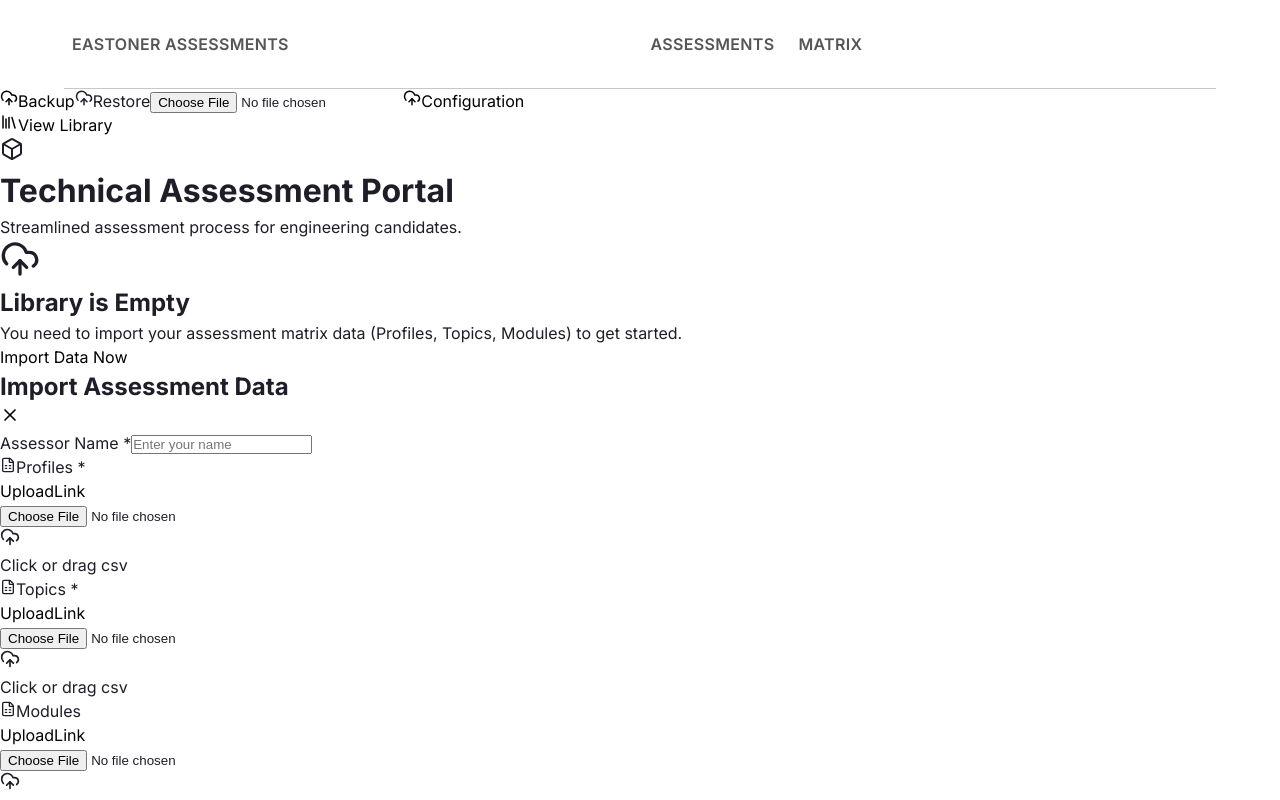
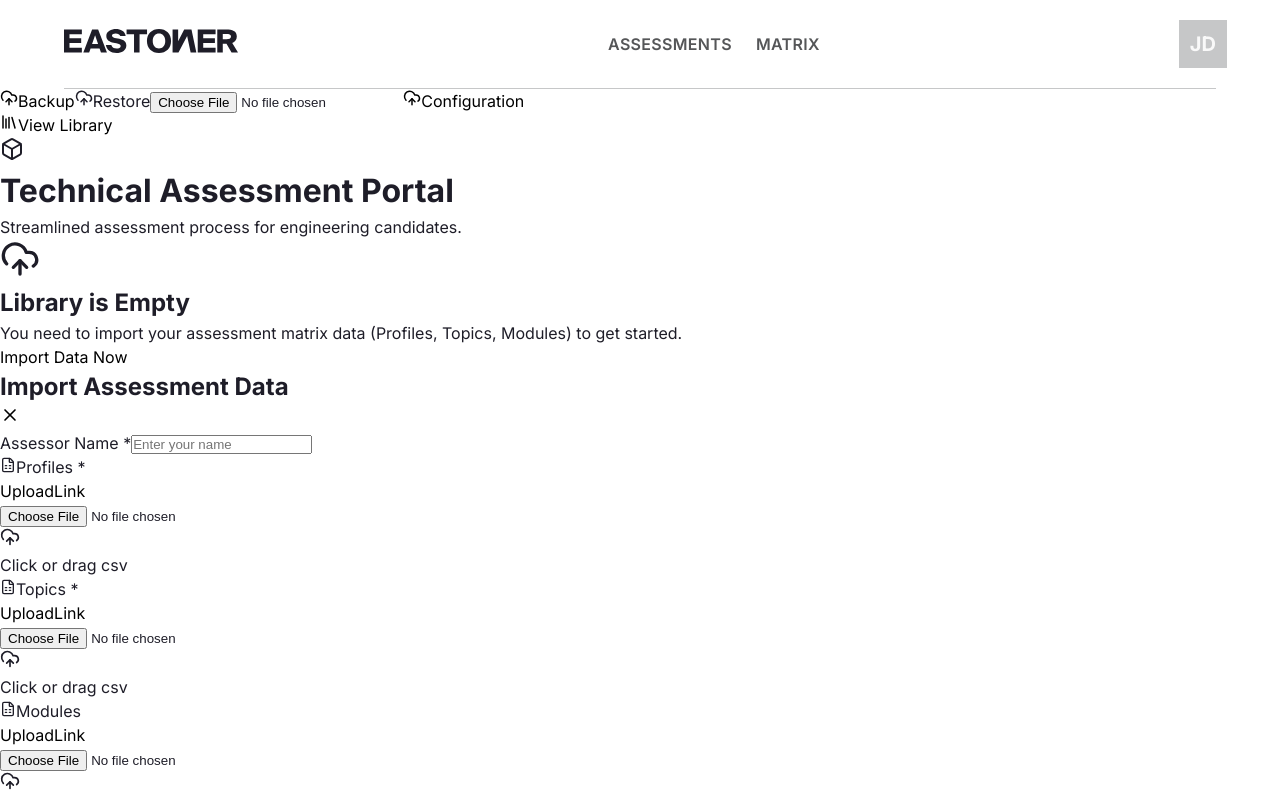
Before and after one commit to JustMeGaaRa/assessment.webapp, a Next.js app: page / in a window 1280 px wide. Built offline with nearby package versions, Linux system fonts and the light colour scheme.

Commit message:
feat: company logo and profile avatar in header

```diff
--- a/src/app/layout.tsx
+++ b/src/app/layout.tsx
@@ -30,7 +30,7 @@ export default function RootLayout({
       <body>
         <AssessmentProvider>
           <div className={"layout"}>
-            <Header heading="Eastoner Assessments" />
+            <Header />
             <main className={"content"}>{children}</main>
           </div>
         </AssessmentProvider>
--- a/src/components/ui/Avatar.css
+++ b/src/components/ui/Avatar.css
@@ -1,6 +1,6 @@
 .avatar {
   aspect-ratio: 1/1;
-  flex: 0 0 56px;
+  flex: 0 0 48px;
 
   background-color: var(--gray-400);
 
--- a/src/components/ui/Header.css
+++ b/src/components/ui/Header.css
@@ -0,0 +1,55 @@
+.header-sticky {
+  position: sticky;
+  top: 0;
+  z-index: 10;
+}
+
+.header {
+  display: flex;
+  flex-direction: row;
+  justify-content: space-between;
+  align-items: center;
+  padding: 1rem 0;
+  border-bottom: var(--gray-400) 1px solid;
+  background: var(--white);
+}
+
+.header-logo {
+  margin: 0;
+
+  text-transform: uppercase;
+  color: var(--gray-nav);
+  letter-spacing: 0.02em;
+  padding: 16px 8px;
+  font-size: 16px;
+  font-weight: 600;
+  text-decoration: none;
+  transition: color 0.2s;
+  position: relative;
+}
+
+.header-nav {
+  display: flex;
+  flex-direction: row;
+  justify-content: center;
+  align-items: center;
+  gap: 1.5rem;
+
+  text-transform: uppercase;
+  color: var(--gray-nav);
+  letter-spacing: 0.02em;
+  padding: 16px 8px;
+  font-size: 16px;
+  font-weight: 600;
+  text-decoration: none;
+  transition: color 0.2s;
+  position: relative;
+}
+
+.header-actions {
+  display: flex;
+  flex-direction: row;
+  justify-content: center;
+  align-items: center;
+  gap: 1.5rem;
+}
--- a/src/components/ui/Header.tsx
+++ b/src/components/ui/Header.tsx
@@ -2,20 +2,25 @@ import { FC } from "react";
 import "./Header.css";
 import { Route } from "./Route";
 import Link from "next/link";
+import { LogoSvg } from "./Logo";
+import { Avatar } from "./Avatar";
+import "./Header.css";
 
-export const Header: FC<{ heading: string }> = ({ heading }) => {
+export const Header: FC = () => {
   return (
     <div className={"header-sticky"}>
       <div className={"container"}>
         <header className={"header"}>
           <Link href={"/home"}>
-            <h1 className={"header-logo"}>{heading}</h1>
+            <LogoSvg />
           </Link>
           <nav className={"header-nav"}>
             <Route label="Assessments" route="/assessments" active={false} />
             <Route label="Matrix" route="/matrix" active={false} />
           </nav>
-          <div className={"header-right"}></div>
+          <div className={"header-actions"}>
+            <Avatar label={"John Doe"} colorPalette={"gray"} />
+          </div>
         </header>
       </div>
     </div>
--- /dev/null
+++ b/src/components/ui/Logo.tsx
@@ -0,0 +1,49 @@
+export const LogoSvg: React.FC = () => (
+  <svg
+    width="174"
+    height="24"
+    viewBox="0 0 174 24"
+    fill="none"
+    xmlns="http://www.w3.org/2000/svg"
+  >
+    <g clipPath="url(#clip0_logo)">
+      <path
+        d="M108.578 23.5847V0.439262H114.147V12.1472L120.204 0.439262H127.475L132.333 23.5847H126.645L123.138 6.87871L114.495 23.5847H108.578Z"
+        fill="#1E1D28"
+      />
+      <path
+        d="M94.9967 24C87.8356 24 82.9219 19.232 82.9219 12C82.9219 4.768 87.8356 0 94.9967 0C102.127 0 107.072 4.768 107.072 12C107.072 19.232 102.127 24 94.9967 24ZM94.9967 19.488C98.4009 19.488 101.259 16.928 101.259 12C101.259 7.072 98.4009 4.512 94.9967 4.512C91.5925 4.512 88.7342 7.072 88.7342 12C88.7342 16.928 91.5925 19.488 94.9967 19.488Z"
+        fill="#1E1D28"
+      />
+      <path
+        d="M70.0249 5.18483H62.5742V0.384827H83.0312V5.18483H75.5486V23.5848H70.0249V5.18483Z"
+        fill="#1E1D28"
+      />
+      <path
+        d="M51.6622 4.384C49.5427 4.384 47.969 5.184 47.969 6.624C47.969 7.776 49.0609 8.60803 50.6666 8.95997L53.846 9.6C57.6034 10.368 62.3565 11.52 62.3565 16.384C62.3565 21.248 57.4429 24 52.5936 24C46.6202 24 42.7022 21.024 41.8672 16.032H47.3267C47.9369 18.464 49.8638 19.584 52.722 19.584C54.5847 19.584 56.7043 18.976 56.7043 17.056C56.7043 15.552 54.9058 14.816 52.3687 14.272L49.5427 13.696C45.7531 12.896 42.3168 11.104 42.3168 6.944C42.3168 2.208 47.423 0 51.9834 0C56.5437 0 60.8792 1.984 61.6821 7.104H56.2547C55.7087 5.376 54.0066 4.384 51.6622 4.384Z"
+        fill="#1E1D28"
+      />
+      <path
+        d="M0 0.384827H17.8559V5.18483H5.49165V9.24882H17.1815V14.0808H5.49165V18.7528H17.8559V23.5848H0V0.384827Z"
+        fill="#1E1D28"
+      />
+      <path
+        d="M28.1033 0.384827H34.1409L42.9403 23.5848H36.967L35.5539 19.4568H26.5617L25.1808 23.5848H19.3359L28.1033 0.384827ZM28.0711 15.0088H34.0766L31.09 6.17682L28.0711 15.0088Z"
+        fill="#1E1D28"
+      />
+      <path
+        d="M133.727 0.384827H151.582V5.18483H139.218V9.24882H150.908V14.0808H139.218V18.7528H151.582V23.5848H133.727V0.384827Z"
+        fill="#1E1D28"
+      />
+      <path
+        d="M162.503 14.8488H158.777V23.5848H153.285V0.384827H162.246C168.283 0.384827 172.811 1.79283 172.811 7.55283C172.811 10.9768 170.916 12.9288 168.251 13.9528L174 23.5848H167.545L162.503 14.8488ZM158.777 4.99283V10.2408H162.406C165.007 10.2408 166.999 9.79285 166.999 7.61682C166.999 5.47283 165.007 4.99283 162.406 4.99283H158.777Z"
+        fill="#1E1D28"
+      />
+    </g>
+    <defs>
+      <clipPath id="clip0_logo">
+        <rect width="174" height="24" fill="white" />
+      </clipPath>
+    </defs>
+  </svg>
+);
--- a/src/styles/layout.css
+++ b/src/styles/layout.css
@@ -15,62 +15,6 @@
   overflow-y: auto;
 }
 
-.header-sticky {
-  position: sticky;
-  top: 0;
-  z-index: 10;
-}
-
-.header {
-  display: flex;
-  flex-direction: row;
-  justify-content: space-between;
-  align-items: center;
-  padding: 1rem 0;
-  border-bottom: var(--gray-400) 1px solid;
-  background: var(--white);
-}
-
-.header-logo {
-  margin: 0;
-
-  text-transform: uppercase;
-  color: var(--gray-nav);
-  letter-spacing: 0.02em;
-  padding: 16px 8px;
-  font-size: 16px;
-  font-weight: 600;
-  text-decoration: none;
-  transition: color 0.2s;
-  position: relative;
-}
-
-.header-nav {
-  display: flex;
-  flex-direction: row;
-  justify-content: center;
-  align-items: center;
-  gap: 1.5rem;
-
-  text-transform: uppercase;
-  color: var(--gray-nav);
-  letter-spacing: 0.02em;
-  padding: 16px 8px;
-  font-size: 16px;
-  font-weight: 600;
-  text-decoration: none;
-  transition: color 0.2s;
-  position: relative;
-}
-
-.header-actions {
-  display: flex;
-  flex-direction: row;
-  justify-content: center;
-  align-items: center;
-  gap: 1.5rem;
-}
-
 .content {
   height: 2000px;
 }
```
Also changed, not shown: src/components/ui/AssessmentCard.tsx (+7 -1 lines).
